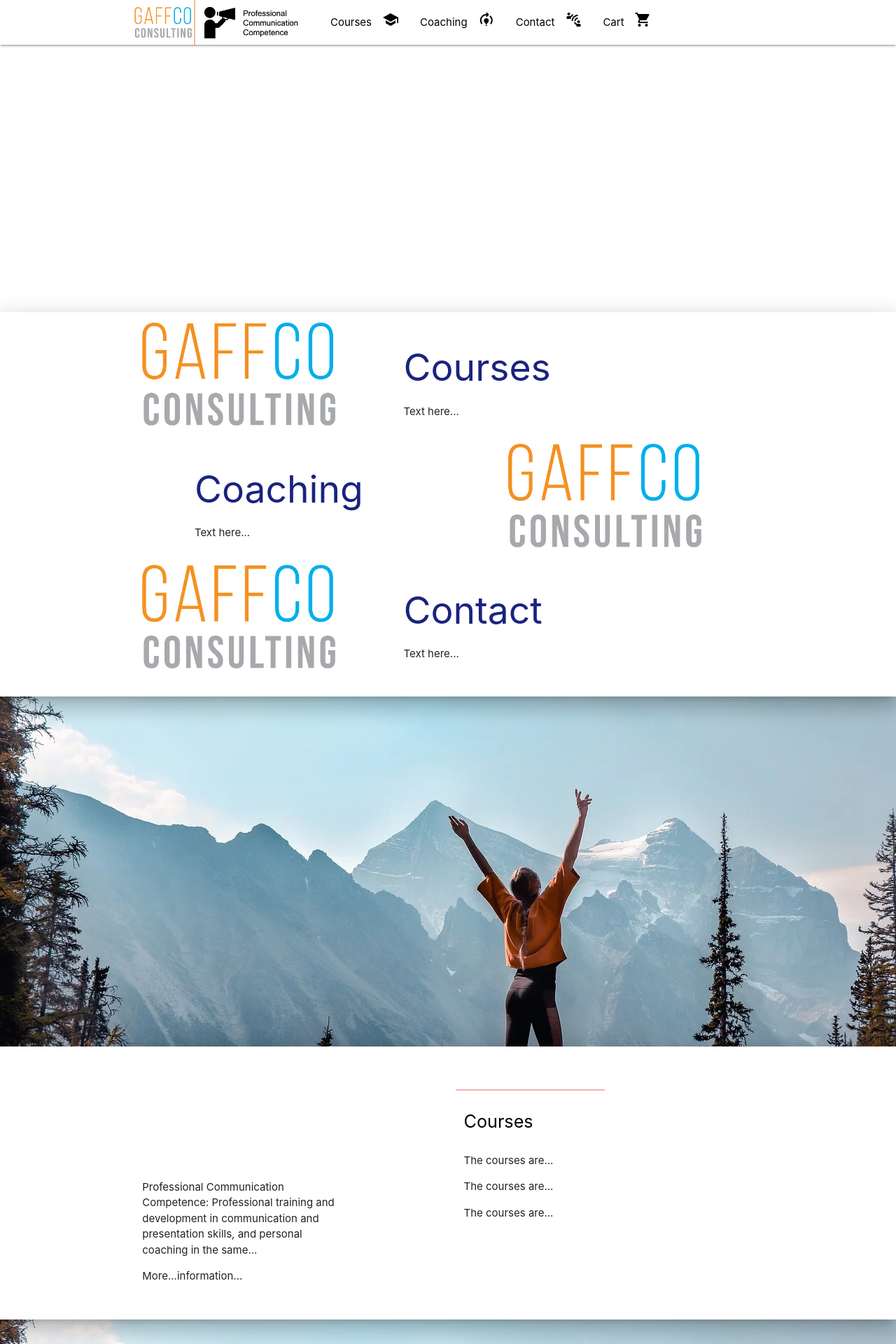
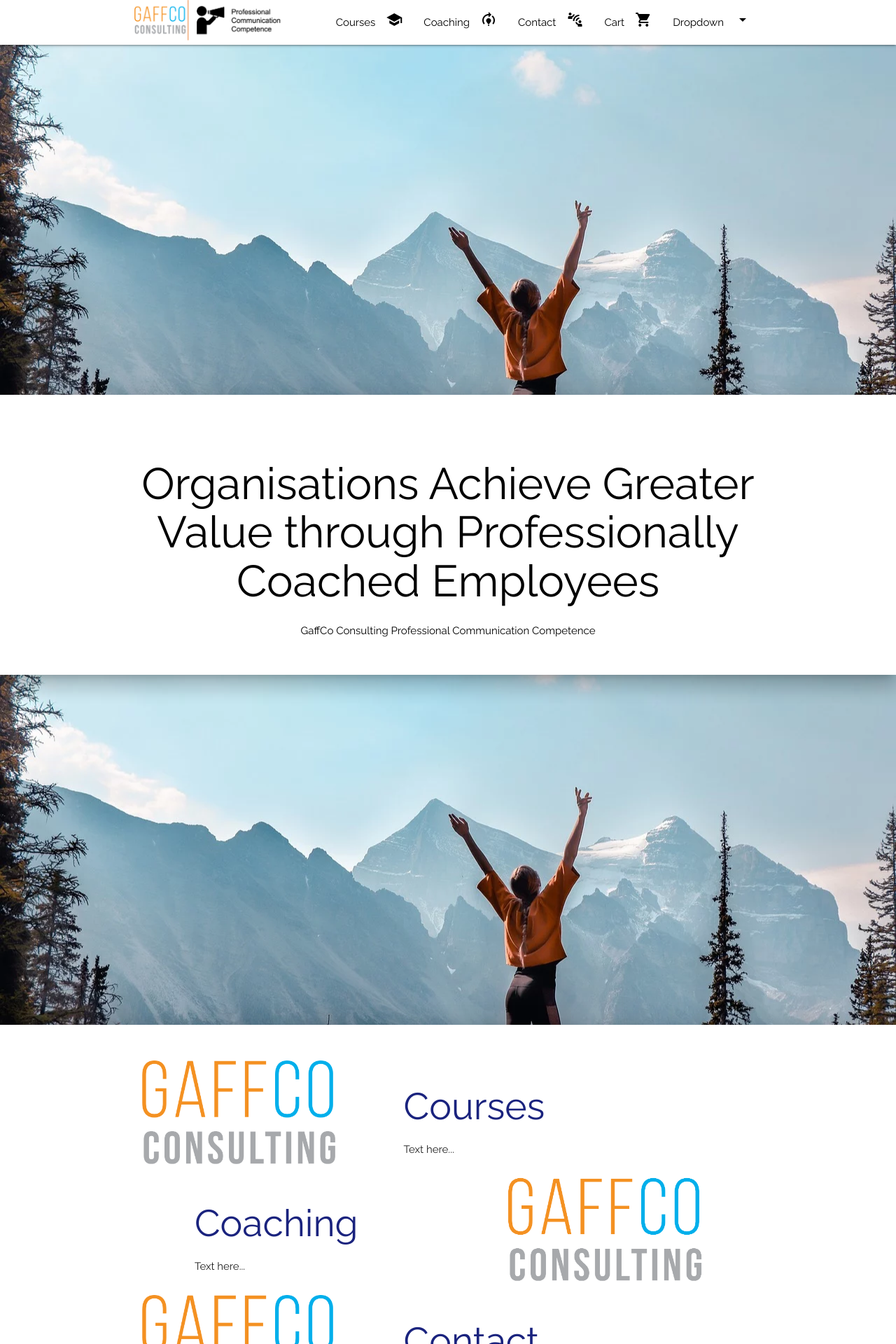
Before and after one commit to NaoiseGaffney/CI-PTD-II, a Django app: template home/templates/home/index.html in a window 1280 px wide. Shown: the top 1920 px of the page at 70% size. Run offline with Django 3.2, Linux system fonts and the light colour scheme; the template is opened without the code that fills it, so the values that code supplies are empty; some libraries are stand-ins or nearby versions.

Commit message:
Updated 'base.css', applying one set of styles at a time (Reset Values, html / body, Navigation Bar, Tabs and Sections -> Materialize).
Added consistent parallax to index / home page and applied a new colour scheme to 'index.html'.

Fixed dropdown menu (test for now, will apply to Courses and Coaching) in 'base.html'.

```diff
--- a/home/templates/home/index.html
+++ b/home/templates/home/index.html
@@ -2,13 +2,28 @@
 {% load static %}
 
 {% block content %}
+<!-- parallax -->
+<div class="parallax-container">
+    <div class="parallax">
+        <img src="/media/MountainsSuccess.webp" alt="Successful Mountain Runner" class="responsive-img">
+    </div>
+</div>
 
-<section class="showcase">
-    <div class="container showcase-inner center white-text">
+<div class="transparent shadow z-depth-4">
+    <section class="showcase section">
+        <div class="container showcase-inner center black-text">
             <h1>Organisations Achieve Greater Value through Professionally Coached Employees</h1>
             <p>GaffCo Consulting Professional Communication Competence</p>
         </div>
     </section>
+</div>
+
+<!-- parallax -->
+<div class="parallax-container">
+    <div class="parallax">
+        <img src="/media/MountainsSuccess.webp" alt="Successful Mountain Runner" class="responsive-img">
+    </div>
+</div>
 
 <div class="transparent shadow z-depth-4">
     <section class="container section">
@@ -160,7 +175,9 @@
     </div>
 
     <!-- footer -->
-    <footer class="page-footer grey darken-3">
+    <div class="transparent shadow">
+        <!-- <footer class="page-footer light-blue lighten-1"> -->
+        <footer class="page-footer orange darken-2">
             <div class="container">
                 <div class="row">
                     <div class="col l6 s12">
@@ -170,14 +187,16 @@
                     <div class="col l4 offset-l2 s12">
                         <h5 class="white-text">Connect</h5>
                         <ul>
-                        <li><a class="grey-text text-lighten-3" href="#">Facebook</a></li>
-                        <li><a class="grey-text text-lighten-3" href="#">LinkedIn</a></li>
+                            <li><a class="white-text" href="#">Facebook</a></li>
+                            <li><a class="white-text" href="#">LinkedIn</a></li>
                         </ul>
                     </div>
                 </div>
             </div>
-        <div class="footer-copyright grey darken-4">
-            <div class="container center-align">&copy; 2021 GaffCo Consulting</div>
+            <!-- <div class="footer-copyright orange darken-2"> -->
+            <div class="footer-copyright black">
+                <div class="container center-align white-text">&copy; 2021 GaffCo Consulting</div>
             </div>
         </footer>
+    </div>
 {% endblock %}
--- /dev/null
+++ b/static/styles/base.css
@@ -0,0 +1,47 @@
+@import url('https://fonts.googleapis.com/css?family=Raleway|&display=swap');
+
+/* --- // Main Styling and Layout */
+/* Reset values */
+* {
+    margin: 0;
+    padding: 0;
+    border: 0;
+    box-sizing: border-box;
+}
+
+/* Use Raleway font throughout the site, and provide room for the scrolling under the fixed nav-bar and footer */
+html,
+body {
+    font-family: 'Raleway', sans-serif;
+    scroll-behavior: smooth;
+}
+
+/* --- // Navigation Bar, Hamburger-bar, and Fixed Footer Styling and Layout */
+/* Navigation Bar: fixed and MaterializeCSS styling. */
+nav {
+    position: fixed;
+    top: 0;
+    z-index: 10;
+}
+
+nav>div>a {
+    margin-top: 3px;
+}
+
+.sidenav {
+    width: 230px;
+}
+
+.section {
+    padding-top: 4vw;
+    padding-bottom: 4vw;
+}
+
+.tabs .indicator {
+    background-color: rgb(26, 35, 126);
+}
+
+.tabs .tab a:focus,
+.tabs .tab a:focus.active {
+    background: transparent;
+}
--- a/templates/base.html
+++ b/templates/base.html
@@ -38,23 +38,23 @@
         <!-- Main Navigation Bar -->
         <div class="navbar-fixed">
             <ul id="dropdown_test" class="dropdown-content">
-                <li><a href="#">One</a></li>
-                <li><a href="#">Two</a></li>
-                <li><a href="#">Three</a></li>
-                <li><a href="#">Four</a></li>
+                <li><a href="#" class="black-text">One</a></li>
+                <li><a href="#" class="black-text">Two</a></li>
+                <li><a href="#" class="black-text">Three</a></li>
+                <li><a href="#" class="black-text">Four</a></li>
                 <li class="divider"></li>
-                <li><a href="#!">Five</a></li>
+                <li><a href="#!" class="black-text">Five</a></li>
             </ul>
-            <nav class="nav-wrapper transparent">
+            <nav class="nav-wrapper white">
                 <div class="container">
-                    <a href="" target="_self"><img src="/media/PCC Logo.png" height="65"></a>
+                    <a href="" target="_self"><img src="/media/PCC Logo.png" height="58"></a>
                     <a href="#" class="sidenav-trigger" data-target="mobile-links"><i class="material-icons">menu</i></a>
                     <ul id="nav-mobile" class="right hide-on-med-and-down">
                         <li><a href="#courses" class="black-text">Courses<i class="material-icons right black-text">school</i></a></li>
                         <li><a href="#coaching" class="black-text">Coaching<i class="material-icons right black-text">model_training</i></a></li>
                         <li><a href="#contact" class="black-text">Contact<i class="material-icons right black-text">connect_without_contact</i></a></li>
                         <li><a href="#cart" class="black-text">Cart<i class="material-icons right black-text">shopping_cart</i></a></li>
-                        <li><a class="dropdown-trigger" href="#" data-target="dropdown_test">Dropdown<i class="material-icons right">arrow_drop_down</i></a></li>
+                        <li><a class="dropdown-trigger black-text" href="#" data-target="dropdown_test">Dropdown<i class="material-icons black-text right">arrow_drop_down</i></a></li>
                     </ul>
                 </div>
             </nav>
```
Lines whose indentation alone changed are shown as unchanged.
